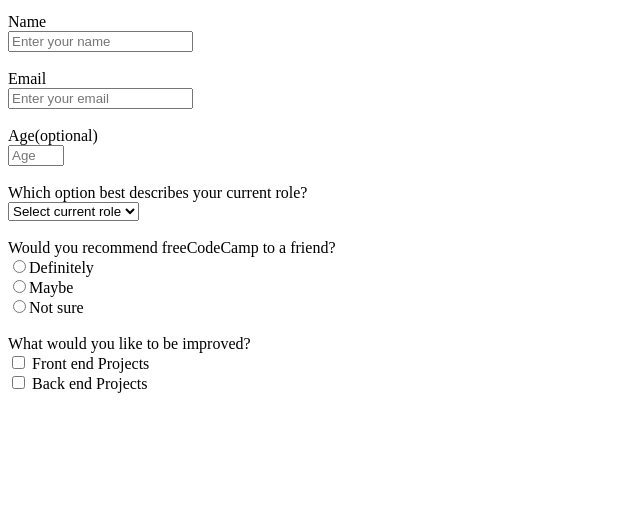
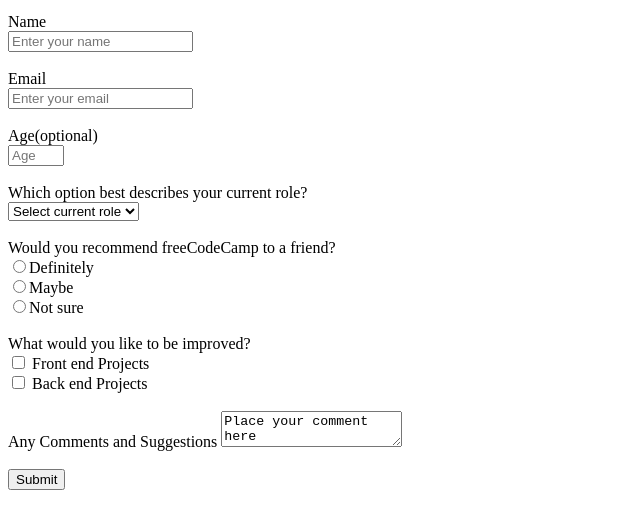
Before and after one commit to ASSAXIN06/SurveyForm-RWD-freeCodeCamp, a plain HTML site: page index.html in a window 1280 px wide. Shown: the part 101-630 px from the top of the page, without its empty margins (0-640 px from the left). Drawn offline with Linux system fonts and the light colour scheme.

Commit message:
adding textarea input and submit input in form element

```diff
--- a/index.html
+++ b/index.html
@@ -39,6 +39,11 @@
                 <label><input type="checkbox" value="FE"/> Front end Projects</label><br>
                 <label><input type="checkbox" value="BE" /> Back end Projects</label>
             </feilset><br><br>
+            <feildset>
+                <label>Any Comments and Suggestions</label>
+                <textarea>Place your comment here</textarea>
+            </feildset><br><br>
+            <input type="submit" id="submit">
         </form>
     </body>
 </html>
```
